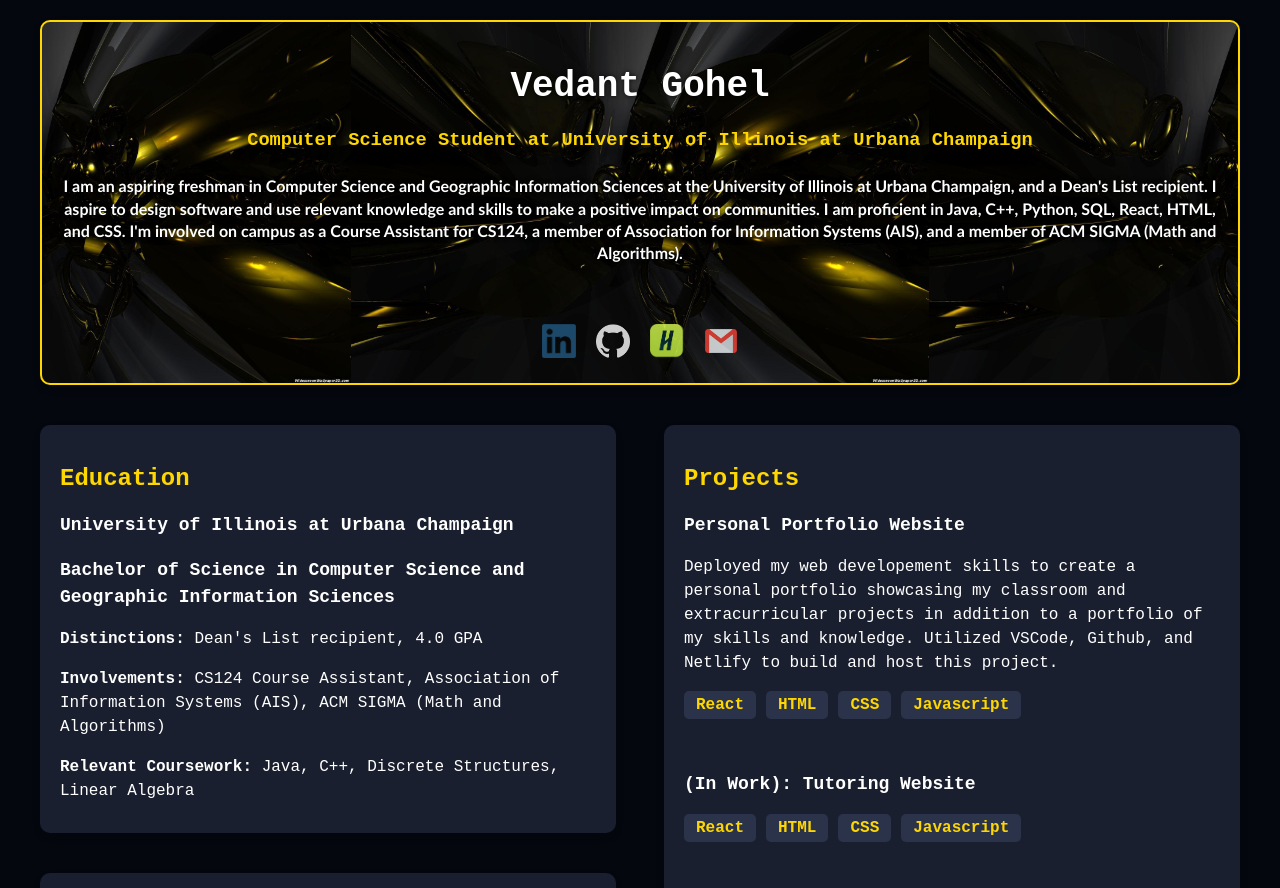
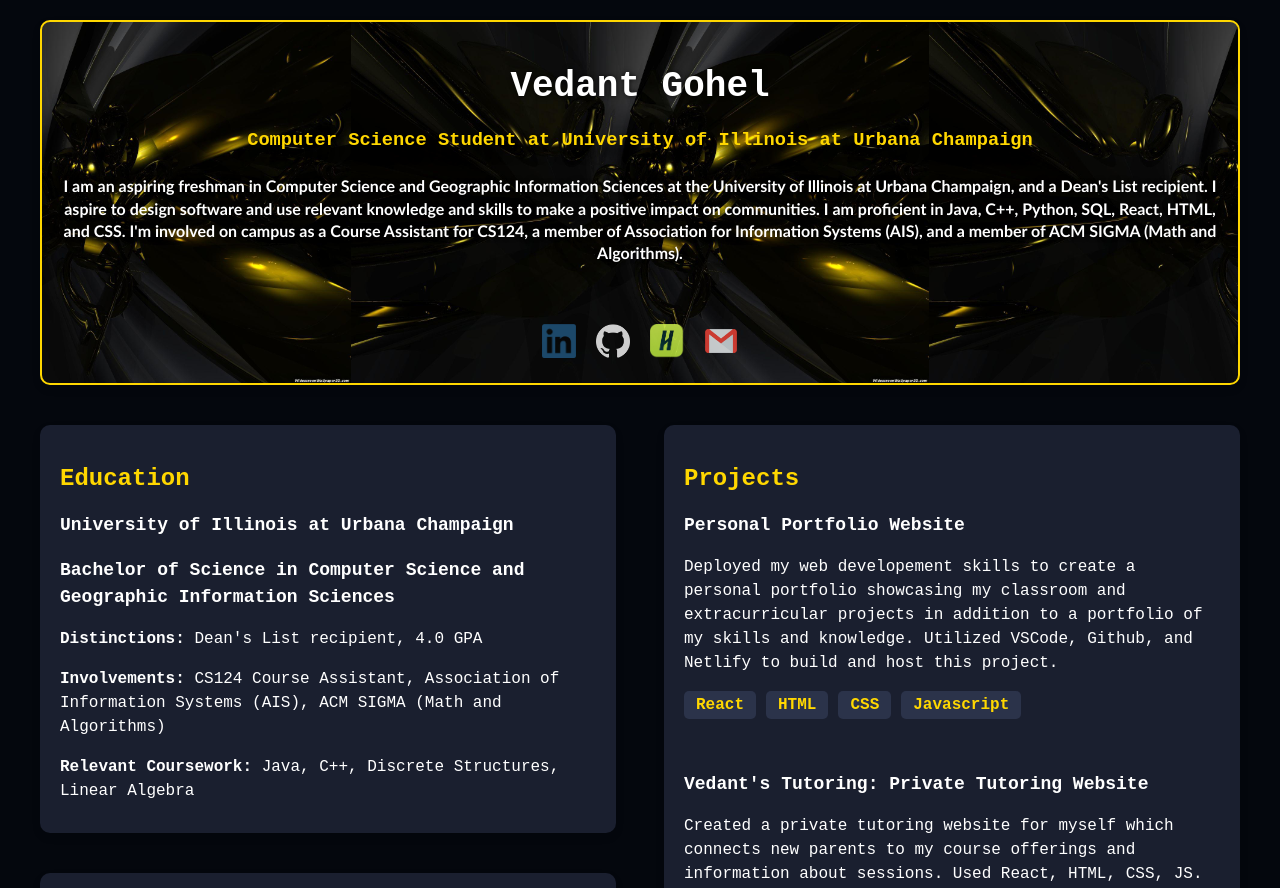
Before and after one commit to VedantCars2004/Personal-Portfolio, a React (Create React App) app: page / in a window 1280 px wide. Shown: the top 888 px of the page. Built offline with nearby package versions, Linux system fonts and the light colour scheme.

Commit message:
added tutoring site info

```diff
--- a/src/ProfilePage.js
+++ b/src/ProfilePage.js
@@ -90,7 +90,9 @@ const ProfilePage = () => {
                        <li>Javascript</li>
                    </ul>
                    <br></br>
-                   <h3>(In Work): Tutoring Website</h3>
+                   <h3>Vedant's Tutoring: Private Tutoring Website</h3>
+                   <p>Created a private tutoring website for myself which connects new parents to my course offerings and information about sessions. Used React, HTML, CSS, JS.
+                    Features new UI design such as cards and AUTOMATED email creation submission upon filling contact form.</p>
                    <ul>
                        <li>React</li>
                        <li>HTML</li>
```
